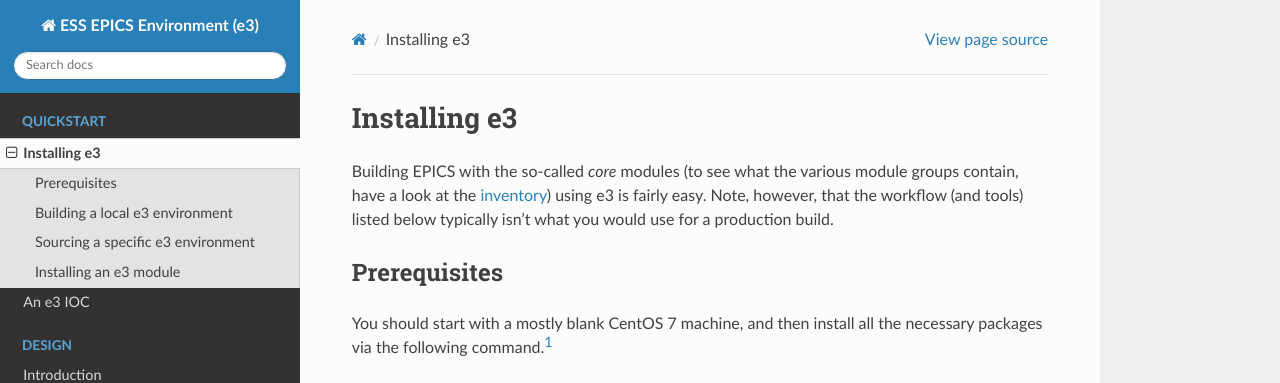
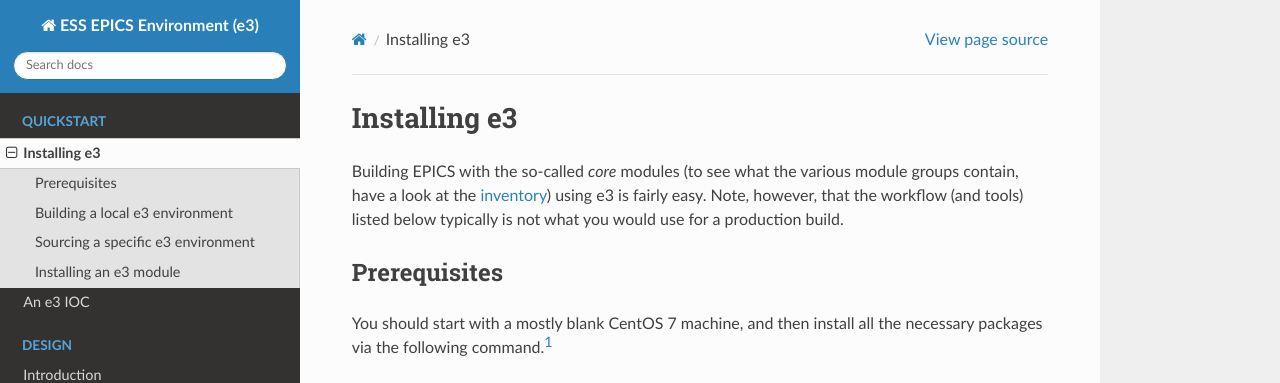
Before and after one commit to ttkorhonen/e3pages, a Sphinx documentation site: the page built from docs/quickstart/1_install.md, in a window 1280 px wide and 900 px high. Shown: the top 383 px of the window. Built offline with Sphinx 7.4.7 and the Read the Docs theme 2.0.0, drawn with Linux system fonts in a browser that asks for light colours.

Commit message:
expand abbreviations

```diff
--- a/docs/quickstart/1_install.md
+++ b/docs/quickstart/1_install.md
@@ -1,6 +1,6 @@
 # Installing e3
 
-Building EPICS with the so-called *core* modules (to see what the various module groups contain, have a look at the [inventory](https://gitlab.esss.lu.se/e3/e3/-/blob/master/tools/e3-inventory.yaml)) using e3 is fairly easy. Note, however, that the workflow (and tools) listed below typically isn't what you would use for a production build.
+Building EPICS with the so-called *core* modules (to see what the various module groups contain, have a look at the [inventory](https://gitlab.esss.lu.se/e3/e3/-/blob/master/tools/e3-inventory.yaml)) using e3 is fairly easy. Note, however, that the workflow (and tools) listed below typically is not what you would use for a production build.
 
 ## Prerequisites
 
```
Also changed, not shown: docs/kb/guide/articles/5_build_process.md (+1 -1 lines).
